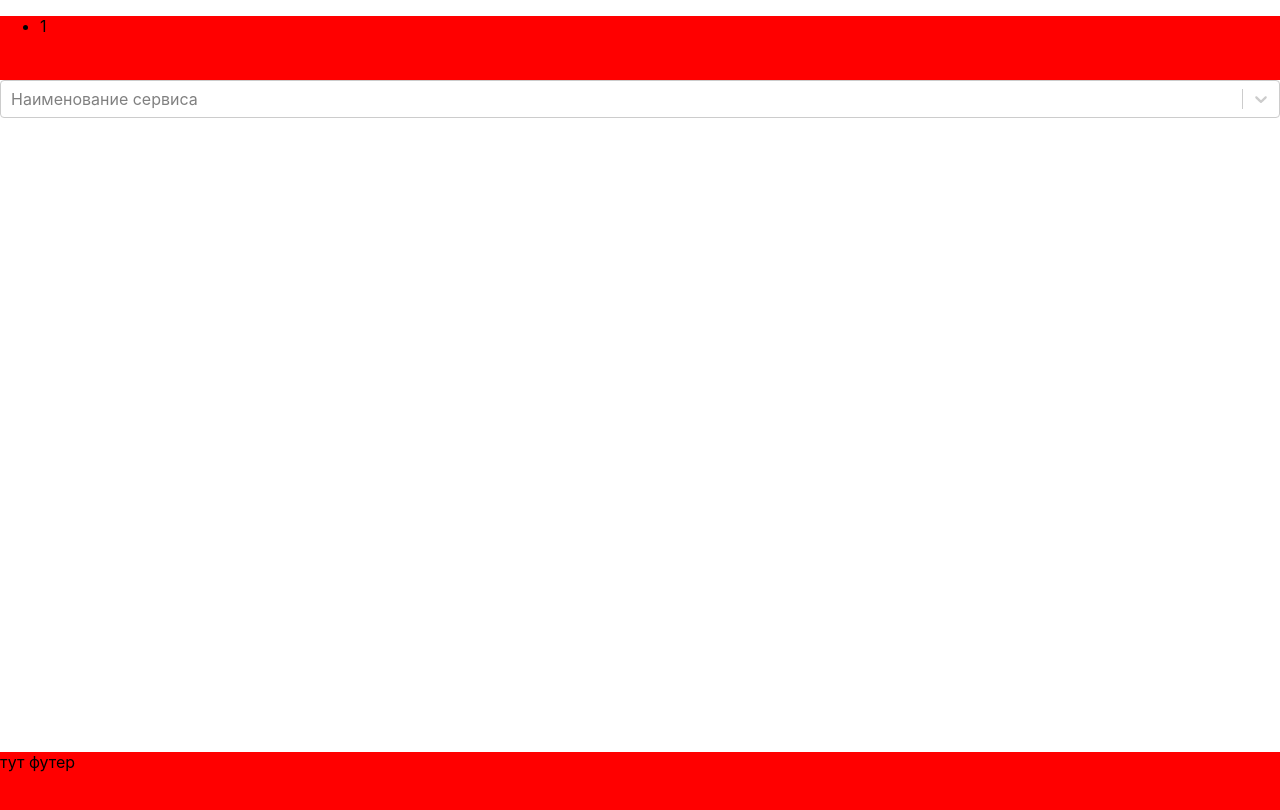
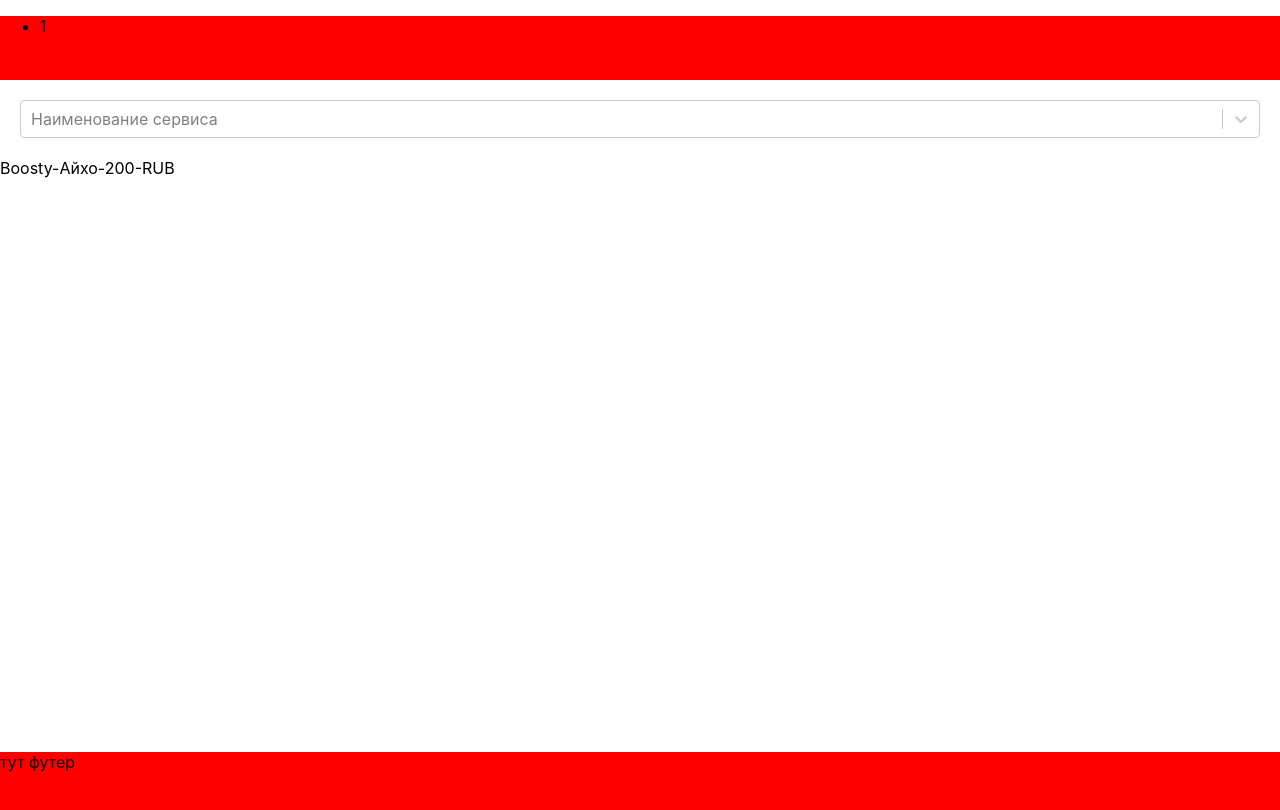
Before and after one commit to SergeyStadukhin/subscription_manager, a React (Create React App) app in the folder subscription_manager/: page / in a window 1280 px wide. Shown: the top 810 px of the page. Built offline with nearby package versions, Linux system fonts and the light colour scheme.

Commit message:
list services

```diff
--- a/subscription_manager/src/pages/main/MainPage.jsx
+++ b/subscription_manager/src/pages/main/MainPage.jsx
@@ -6,6 +6,10 @@ const MainPage = () => {
     const optionsList = [
         {value:"Boosty", label: "Boosty"},
         {value:"Twitch", label: "Twitch"}
+    ]
+
+    const listServices = [
+        {id: 1, value: "Boosty", description: "Айхо", price: 200, currency: "RUB"}
     ]
     return(
         <div>
@@ -21,7 +25,9 @@ const MainPage = () => {
                 </Select>
                 </div>
                 <div className={modules.listServices}>
-
+                    {listServices.map((item)=>(
+                        <div>{item.value}-{item.description}-{item.price}-{item.currency}</div>
+                    ))}
                 </div>
             </main>
             <footer>
--- a/subscription_manager/src/style/main.module.scss
+++ b/subscription_manager/src/style/main.module.scss
@@ -11,3 +11,7 @@ footer {
     height: 8vh;
     background-color: red;
 }
+
+.addService {
+    padding: 20px;
+}
```
